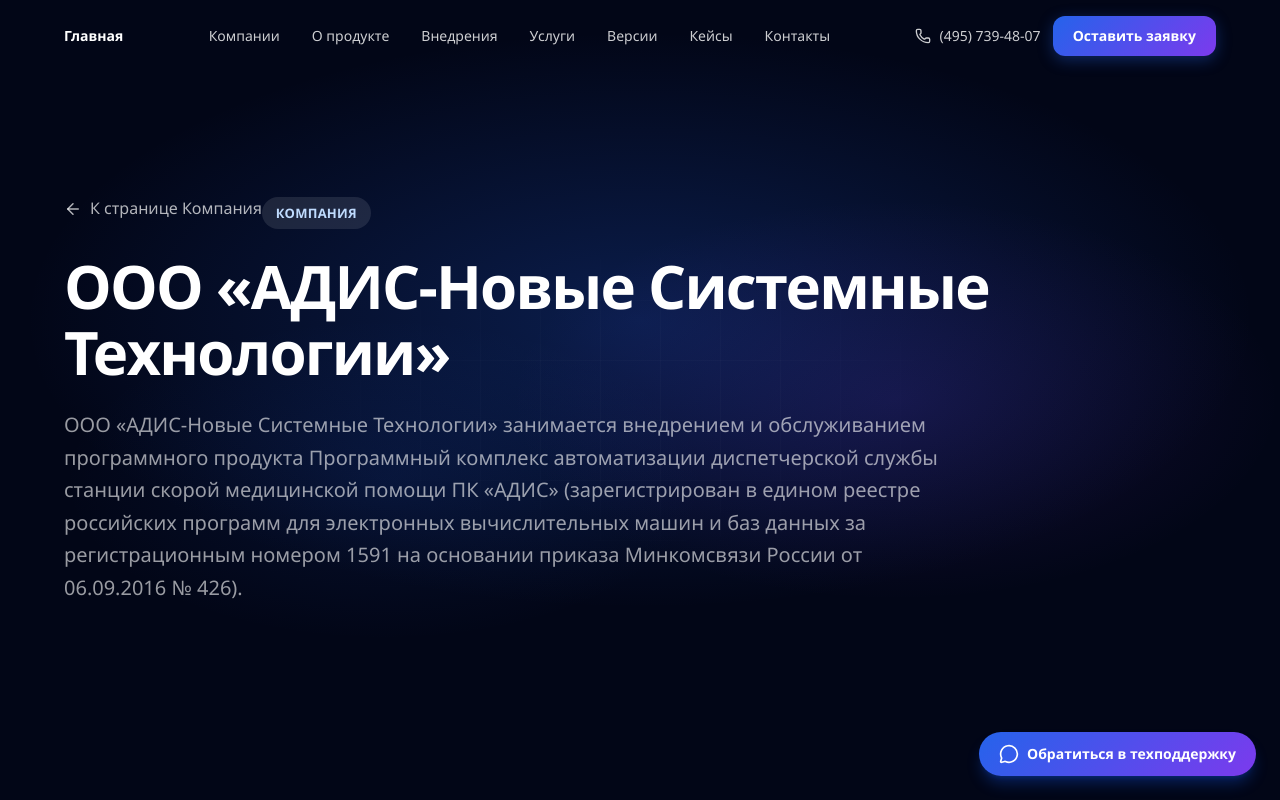
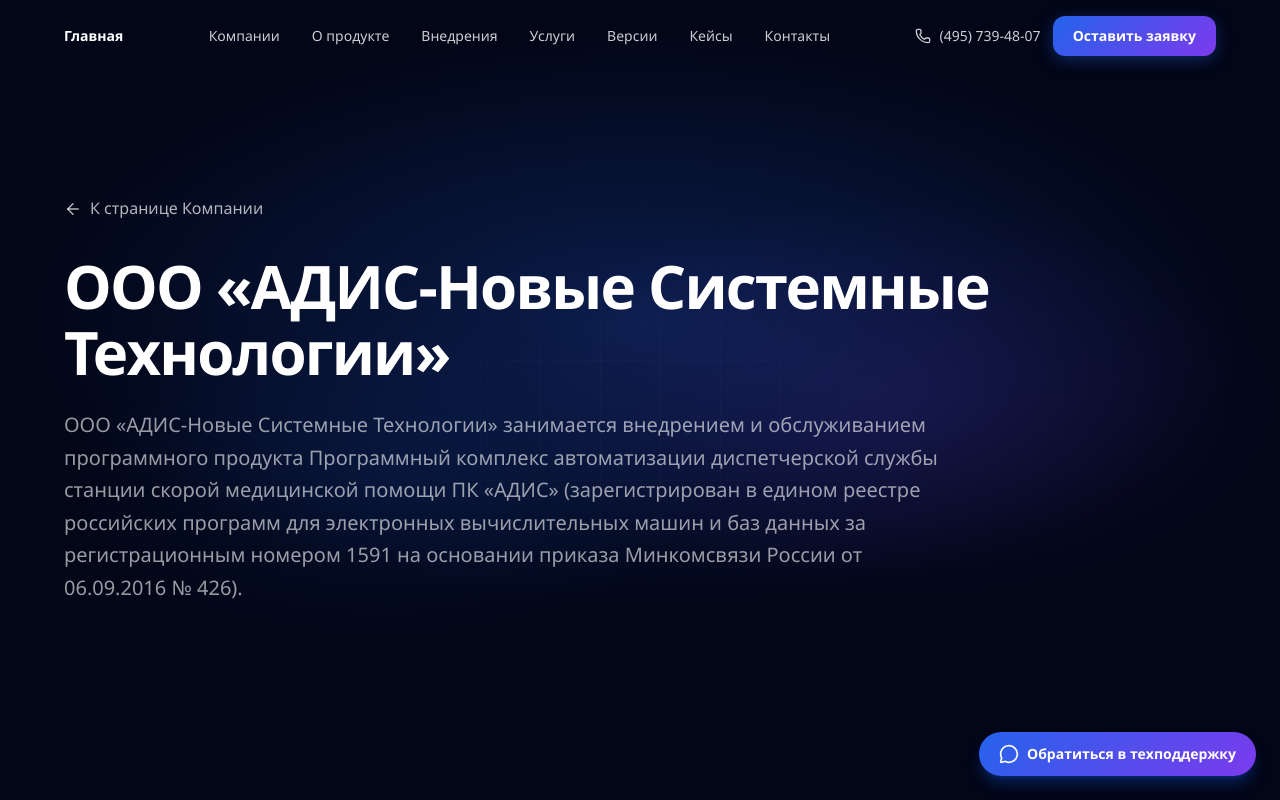
Before and after one commit to Bulka84/adis, a Next.js app: page /company/adis-nst in a window 1280 px wide. Shown: the top 800 px of the page. Built offline with nearby package versions, Linux system fonts and the light colour scheme.

Commit message:
Polish company hero labels

```diff
--- a/src/app/company/adis-nst/page.tsx
+++ b/src/app/company/adis-nst/page.tsx
@@ -67,9 +67,8 @@
             className="inline-flex items-center gap-2 text-white/70 hover:text-white transition-colors mb-8"
           >
             <ArrowLeft size={18} />
-            К странице Компания
+            К странице Компании
           </Link>
-          <span className="section-tag section-tag-light mb-4">Компания</span>
           <h1 className="text-[clamp(36px,5vw,60px)] font-extrabold text-white leading-[1.1] tracking-[-0.03em] mb-6">
             ООО &laquo;АДИС-Новые Системные Технологии&raquo;
           </h1>
--- a/src/app/company/nst/page.tsx
+++ b/src/app/company/nst/page.tsx
@@ -58,9 +58,8 @@
             className="inline-flex items-center gap-2 text-white/70 hover:text-white transition-colors mb-8"
           >
             <ArrowLeft size={18} />
-            К странице Компания
+            К странице Компании
           </Link>
-          <span className="section-tag section-tag-light mb-4">Компания</span>
           <h1 className="text-[clamp(36px,5vw,60px)] font-extrabold text-white leading-[1.1] tracking-[-0.03em] mb-6">
             ООО Фирма &laquo;Новые Системные Технологии&raquo;
           </h1>
```
